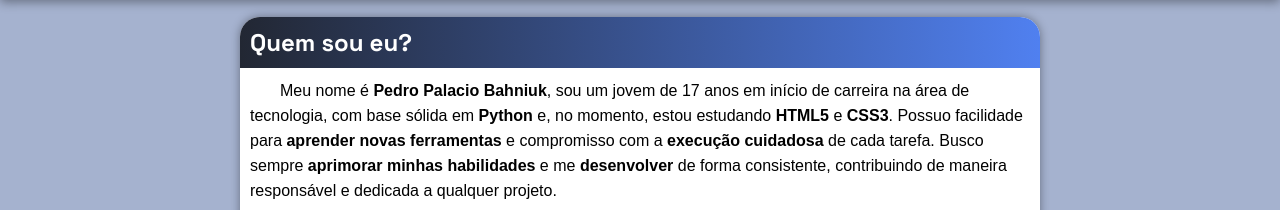
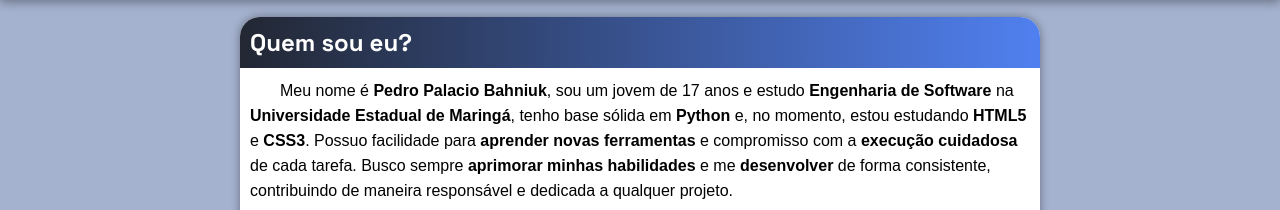
Before and after one commit to palaciopedro/links, a plain HTML site: page index.html in a window 1280 px wide. Shown: the part 198-408 px from the top of the page. Drawn offline with Linux system fonts and the light colour scheme.

Commit message:
Update index.html

```diff
--- a/index.html
+++ b/index.html
@@ -24,7 +24,7 @@
                 Quem sou eu?
             </h1>
         <p>
-            Meu nome é <strong>Pedro Palacio Bahniuk</strong>, sou um jovem de 17 anos em início de carreira na área de tecnologia, com base sólida em <strong>Python</strong> e, no momento, estou estudando <strong>HTML5</strong> e <strong>CSS3</strong>. Possuo facilidade para <strong>aprender novas ferramentas</strong> e compromisso com a <strong>execução cuidadosa</strong> de cada tarefa. Busco sempre <strong>aprimorar minhas habilidades</strong> e me <strong>desenvolver</strong> de forma consistente, contribuindo de maneira responsável e dedicada a qualquer projeto.
+            Meu nome é <strong>Pedro Palacio Bahniuk</strong>, sou um jovem de 17 anos e estudo <strong>Engenharia de Software</strong> na <strong>Universidade Estadual de Maringá</strong>, tenho base sólida em <strong>Python</strong> e, no momento, estou estudando <strong>HTML5</strong> e <strong>CSS3</strong>. Possuo facilidade para <strong>aprender novas ferramentas</strong> e compromisso com a <strong>execução cuidadosa</strong> de cada tarefa. Busco sempre <strong>aprimorar minhas habilidades</strong> e me <strong>desenvolver</strong> de forma consistente, contribuindo de maneira responsável e dedicada a qualquer projeto.
         </p>
         </article>
 
```
